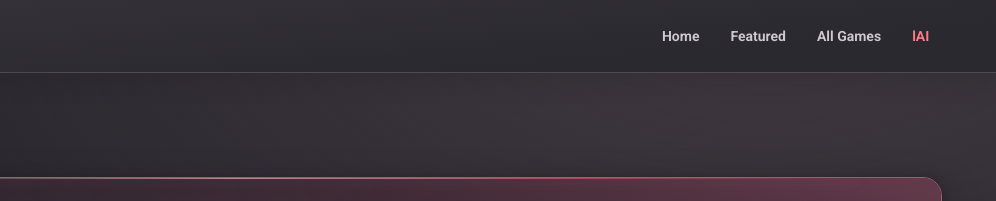
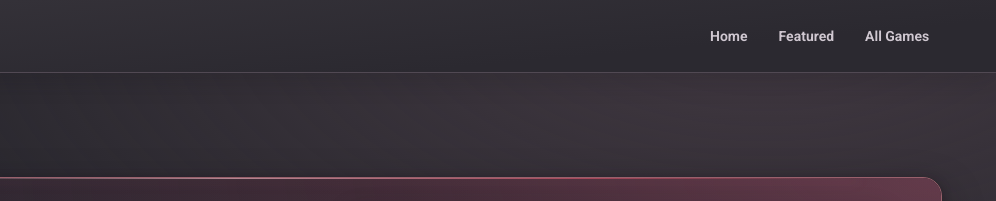
Before and after one commit to cheeseburgerer1/lsite-plus, a plain HTML site: page index.html in a window 1280 px wide. Shown: the top 201 px of the page, 284-1280 px from the left. Drawn offline with Linux system fonts and the light colour scheme.

Commit message:
Remove AI link from site navigation
Removed the AI navigation link from the site navigation.

```diff
--- a/index.html
+++ b/index.html
@@ -20,7 +20,6 @@
         <a href="#top">Home</a>
         <a href="#featured">Featured</a>
         <a href="#games">All Games</a>
-        <a class="nav-ai" href="https://lsite-plus-ai.onrender.com/chat.html">lAI</a>
       </nav>
     </div>
   </header>
```
